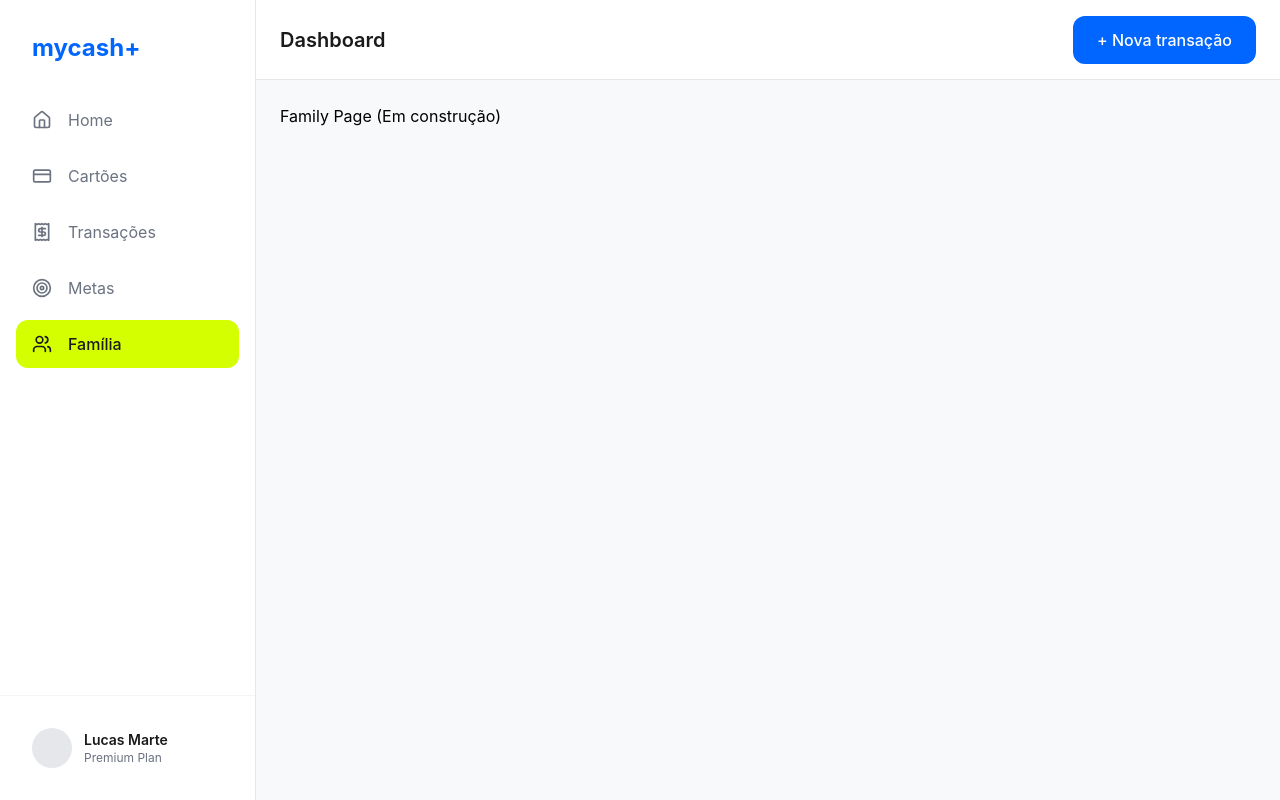
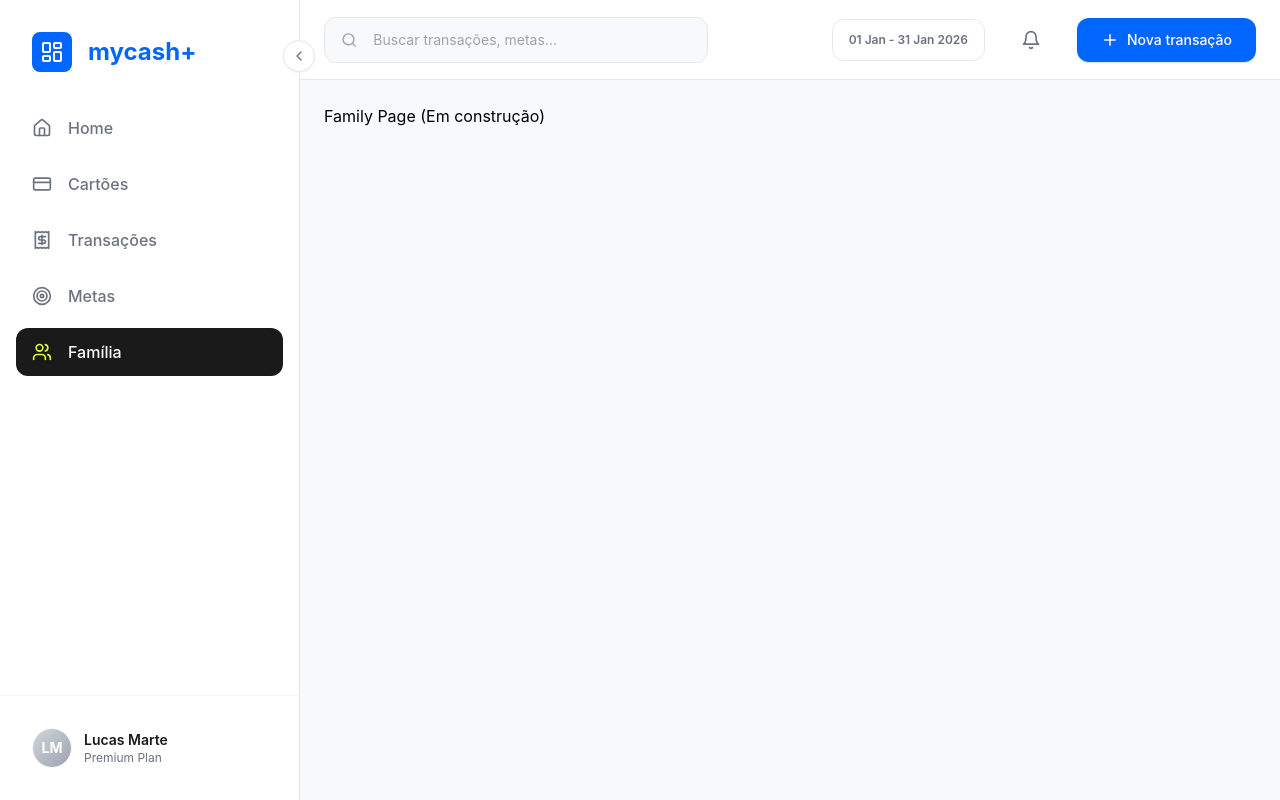
Before and after one commit to lucasyhwh3-stack/dashboard-mycash, a React (Vite) app: page /family in a window 1280 px wide. Built offline with nearby package versions, Linux system fonts and the light colour scheme.

Commit message:
feat: desktop navigation system and collapsible sidebar (Prompt 2)

```diff
--- a/src/components/layout/Header.tsx
+++ b/src/components/layout/Header.tsx
@@ -1,13 +1,33 @@
+import { Search, Bell, Plus } from 'lucide-react';
+
 const Header = () => {
     return (
-        <header className="h-20 bg-white border-b border-gray-200 px-lg flex items-center justify-between sticky top-0 z-10">
-            <div className="flex items-center gap-md">
-                <h2 className="text-xl font-semibold text-gray-900">Dashboard</h2>
+        <header className="h-20 bg-white border-b border-gray-200 px-lg flex items-center justify-between sticky top-0 z-40 transition-all duration-300">
+            {/* Search Bar Placeholder */}
+            <div className="flex items-center gap-md bg-gray-50 border border-gray-200 px-md py-sm rounded-button w-96 mobile:hidden focus-within:border-primary transition-colors">
+                <Search size={18} className="text-gray-400" />
+                <input
+                    type="text"
+                    placeholder="Buscar transações, metas..."
+                    className="bg-transparent border-none outline-none text-sm text-gray-900 w-full placeholder:text-gray-400"
+                />
             </div>
 
             <div className="flex items-center gap-lg">
-                <button className="bg-primary text-white px-lg py-sm rounded-button font-medium hover:bg-primary-dark transition-colors">
-                    + Nova transação
+                {/* Date Filter Placeholder from Prompt 0 */}
+                <div className="mobile:hidden px-md py-sm border border-gray-200 rounded-button text-xs font-semibold text-gray-600 bg-white cursor-pointer hover:bg-gray-50 transition-colors">
+                    01 Jan - 31 Jan 2026
+                </div>
+
+                {/* Notifications */}
+                <button className="p-sm text-gray-600 hover:text-gray-900 transition-colors mobile:hidden">
+                    <Bell size={20} />
+                </button>
+
+                {/* Main CTA */}
+                <button className="bg-primary text-white px-lg py-sm rounded-button font-medium hover:bg-primary-dark transition-all flex items-center gap-xs shadow-sm shadow-primary/20">
+                    <Plus size={18} />
+                    <span className="mobile:hidden text-sm">Nova transação</span>
                 </button>
             </div>
         </header>
--- a/src/components/layout/MainLayout.tsx
+++ b/src/components/layout/MainLayout.tsx
@@ -8,17 +8,18 @@ interface MainLayoutProps {
 
 const MainLayout = ({ children }: MainLayoutProps) => {
     return (
-        <div className="flex min-h-screen bg-gray-50">
-            {/* Sidebar - Persistent on desktop */}
+        <div className="flex min-h-screen bg-gray-50 overflow-hidden">
+            {/* Sidebar - Persistent on desktop with transitions handled internally */}
             <Sidebar />
 
-            <div className="flex-1 flex flex-col">
+            {/* Main Container */}
+            <div className="flex-1 flex flex-col min-w-0 transition-all duration-300 ease-in-out">
                 {/* Header - Persistent */}
                 <Header />
 
-                {/* Main Content Area */}
-                <main className="flex-1 p-lg mobile:p-md overflow-auto">
-                    <div className="max-w-7xl mx-auto">
+                {/* Scrollable Content Area */}
+                <main className="flex-1 overflow-y-auto p-lg mobile:p-md bg-gray-50">
+                    <div className="max-w-[1440px] mx-auto">
                         {children}
                     </div>
                 </main>
--- a/src/components/layout/Sidebar.tsx
+++ b/src/components/layout/Sidebar.tsx
@@ -1,14 +1,24 @@
+import { useState } from 'react';
 import { Link, useLocation } from 'react-router-dom';
-import { Home, CreditCard, Receipt, Target, Users } from 'lucide-react';
-import { clsx } from 'clsx';
+import {
+    Home,
+    CreditCard,
+    Receipt,
+    Target,
+    Users,
+    ChevronLeft,
+    ChevronRight,
+    LayoutDashboard
+} from 'lucide-react';
+import { clsx, type ClassValue } from 'clsx';
 import { twMerge } from 'tailwind-merge';
 
-// Helper for tailwind classes
-function cn(...inputs: any[]) {
+function cn(...inputs: ClassValue[]) {
     return twMerge(clsx(inputs));
 }
 
 const Sidebar = () => {
+    const [isExpanded, setIsExpanded] = useState(true);
     const location = useLocation();
 
     const menuItems = [
@@ -19,42 +29,101 @@ const Sidebar = () => {
         { name: 'Família', icon: Users, path: '/family' },
     ];
 
+    const toggleSidebar = () => setIsExpanded(!isExpanded);
+
     return (
-        <aside className="w-64 bg-white border-r border-gray-200 mobile:hidden flex flex-col">
-            <div className="p-xl">
-                <h1 className="text-2xl font-bold text-primary">mycash+</h1>
+        <aside
+            className={cn(
+                "h-screen bg-white border-r border-gray-200 mobile:hidden flex flex-col relative transition-all duration-300 ease-in-out",
+                isExpanded ? "w-sidebar-expanded" : "w-sidebar-collapsed"
+            )}
+        >
+            {/* Toggle Button */}
+            <button
+                onClick={toggleSidebar}
+                className="absolute -right-4 top-10 w-8 h-8 bg-white border border-gray-200 rounded-full flex items-center justify-center text-gray-600 hover:text-gray-900 shadow-sm z-50 transition-transform hover:scale-110"
+            >
+                {isExpanded ? <ChevronLeft size={16} /> : <ChevronRight size={16} />}
+            </button>
+
+            {/* Logo Section */}
+            <div className={cn(
+                "p-xl flex items-center gap-md overflow-hidden transition-all duration-300",
+                !isExpanded && "px-md"
+            )}>
+                <div className="min-w-[40px] h-10 bg-primary rounded-lg flex items-center justify-center text-white">
+                    <LayoutDashboard size={24} />
+                </div>
+                <h1 className={cn(
+                    "text-2xl font-bold text-primary whitespace-nowrap transition-opacity duration-300",
+                    !isExpanded ? "opacity-0 w-0" : "opacity-100"
+                )}>
+                    mycash+
+                </h1>
             </div>
 
-            <nav className="flex-1 px-md">
+            {/* Navigation Menu */}
+            <nav className="flex-1 px-md overflow-hidden">
                 <ul className="space-y-xs">
                     {menuItems.map((item) => {
                         const isActive = location.pathname === item.path;
                         return (
-                            <li key={item.path}>
+                            <li key={item.path} className="relative group">
                                 <Link
                                     to={item.path}
                                     className={cn(
-                                        "flex items-center gap-md px-md py-sm rounded-button transition-colors",
+                                        "flex items-center gap-md px-md py-sm rounded-button transition-all duration-200",
                                         isActive
-                                            ? "bg-lime-400 text-gray-900 font-medium"
-                                            : "text-gray-600 hover:bg-gray-100"
+                                            ? "bg-gray-900 text-white"
+                                            : "text-gray-600 hover:bg-gray-100",
+                                        !isExpanded && "justify-center px-0"
                                     )}
                                 >
-                                    <item.icon size={20} />
-                                    <span>{item.name}</span>
+                                    <item.icon
+                                        size={20}
+                                        className={cn(
+                                            "transition-colors",
+                                            isActive && "text-lime-400"
+                                        )}
+                                    />
+                                    <span className={cn(
+                                        "whitespace-nowrap transition-all duration-300 font-medium",
+                                        !isExpanded ? "opacity-0 w-0 overflow-hidden" : "opacity-100"
+                                    )}>
+                                        {item.name}
+                                    </span>
                                 </Link>
+
+                                {/* Tooltip for collapsed state */}
+                                {!isExpanded && (
+                                    <div className="absolute left-full ml-md px-md py-sm bg-gray-900 text-white text-xs rounded-md whitespace-nowrap opacity-0 group-hover:opacity-100 pointer-events-none transition-all duration-300 delay-150 z-[100] shadow-lg translate-x-[-10px] group-hover:translate-x-0">
+                                        {item.name}
+                                    </div>
+                                )}
                             </li>
                         );
                     })}
                 </ul>
             </nav>
 
-            <div className="p-xl border-t border-gray-100">
-                <div className="flex items-center gap-sm">
-                    <div className="w-10 h-10 rounded-full bg-gray-200" />
-                    <div>
-                        <p className="text-sm font-semibold text-gray-900">Lucas Marte</p>
-                        <p className="text-xs text-gray-600">Premium Plan</p>
+            {/* User Profile Section */}
+            <div className={cn(
+                "p-xl border-t border-gray-100 transition-all duration-300 overflow-hidden",
+                !isExpanded && "px-md flex justify-center"
+            )}>
+                <div className="flex items-center gap-sm min-w-max">
+                    <div className="w-10 h-10 rounded-full bg-gray-200 shrink-0 overflow-hidden border border-gray-100">
+                        {/* Placeholder avatar */}
+                        <div className="w-full h-full bg-gradient-to-br from-gray-300 to-gray-400 flex items-center justify-center text-white font-bold text-sm">
+                            LM
+                        </div>
+                    </div>
+                    <div className={cn(
+                        "transition-all duration-300 flex flex-col",
+                        !isExpanded ? "opacity-0 w-0 overflow-hidden" : "opacity-100"
+                    )}>
+                        <p className="text-sm font-semibold text-gray-900 whitespace-nowrap">Lucas Marte</p>
+                        <p className="text-xs text-gray-600 whitespace-nowrap">Premium Plan</p>
                     </div>
                 </div>
             </div>
--- a/tailwind.config.js
+++ b/tailwind.config.js
@@ -25,7 +25,7 @@ export default {
                 success: '#10B981',
                 error: '#EF4444',
                 lime: {
-                    400: '#D4FF00',
+                    400: '#D7FF3B',
                 },
                 gray: {
                     50: '#F8F9FA',
@@ -34,6 +34,10 @@ export default {
                     600: '#6B7280',
                     900: '#1A1A1A',
                 },
+            },
+            width: {
+                'sidebar-expanded': '300px',
+                'sidebar-collapsed': '80px',
             },
             spacing: {
                 'xs': '8px',
```
Also changed, not shown: 1 other file (tests, documents, lock files or other folders).
